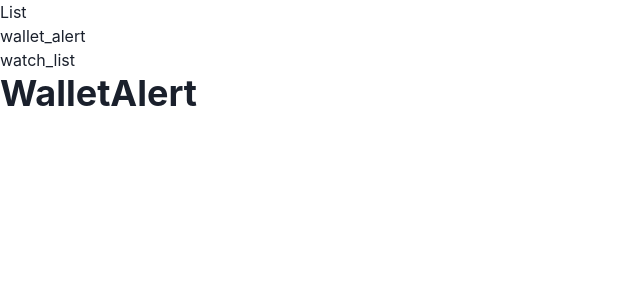
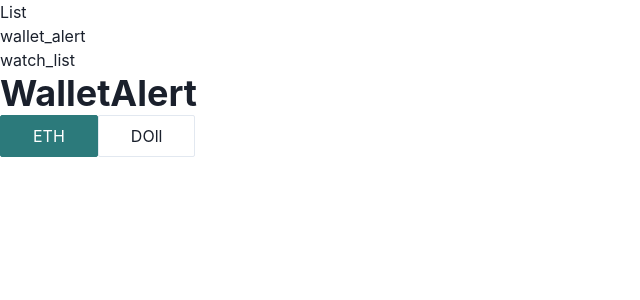
Before and after one commit to kira-0521/learning, a React (Vite) app in the folder discord-lib/frontend/: page /wallet_alert in a window 1280 px wide. Shown: the top 300 px of the page, without its empty margins (0-640 px from the left). Built offline with nearby package versions, Linux system fonts and the light colour scheme.

Commit message:
[ add ] トグルラジオボタン追加

```diff
--- /dev/null
+++ b/discord-lib/frontend/src/components/molecules/Forms/ToggleRadioButtons.tsx
@@ -0,0 +1,33 @@
+import { FC, ReactNode } from 'react'
+import { Box, useRadio, UseRadioProps } from '@chakra-ui/react'
+
+type Props = {
+  children: ReactNode
+} & UseRadioProps
+
+export const ToggleRadioButtons: FC<Props> = (props: Props) => {
+  const { getInputProps, getCheckboxProps } = useRadio(props)
+
+  const input = getInputProps()
+  const checkbox = getCheckboxProps()
+
+  return (
+    <Box as='label'>
+      <input {...input} />
+      <Box
+        {...checkbox}
+        cursor='pointer'
+        borderWidth='1px'
+        borderRadius='sm'
+        _checked={{
+          bg: 'teal.600',
+          color: 'white',
+          borderColor: 'teal.600',
+        }}
+        px={8}
+        py={2}>
+        {props.children}
+      </Box>
+    </Box>
+  )
+}
--- a/discord-lib/frontend/src/components/pages/WalletAlert.tsx
+++ b/discord-lib/frontend/src/components/pages/WalletAlert.tsx
@@ -1,6 +1,31 @@
 import { FC } from 'react'
-import { Heading } from '@chakra-ui/react'
+import { Heading, Box, useRadioGroup, HStack } from '@chakra-ui/react'
+import { ToggleRadioButtons } from '../molecules/Forms/ToggleRadioButtons'
 
 export const WalletAlert: FC = () => {
-  return <Heading>WalletAlert</Heading>
+  const options = ['ETH', 'DOll']
+
+  const { getRootProps, getRadioProps } = useRadioGroup({
+    name: 'money',
+    defaultValue: 'ETH',
+    onChange: console.log,
+  })
+
+  const group = getRootProps()
+
+  return (
+    <Box>
+      <Heading>WalletAlert</Heading>
+      <HStack {...group} spacing='0'>
+        {options.map((value) => {
+          const radio = getRadioProps({ value })
+          return (
+            <ToggleRadioButtons key={value} {...radio}>
+              {value}
+            </ToggleRadioButtons>
+          )
+        })}
+      </HStack>
+    </Box>
+  )
 }
```
